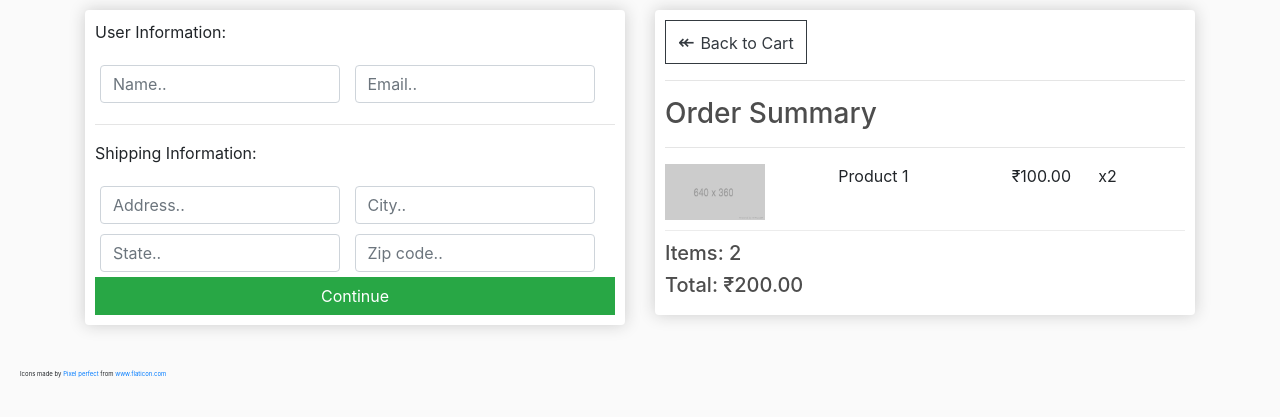
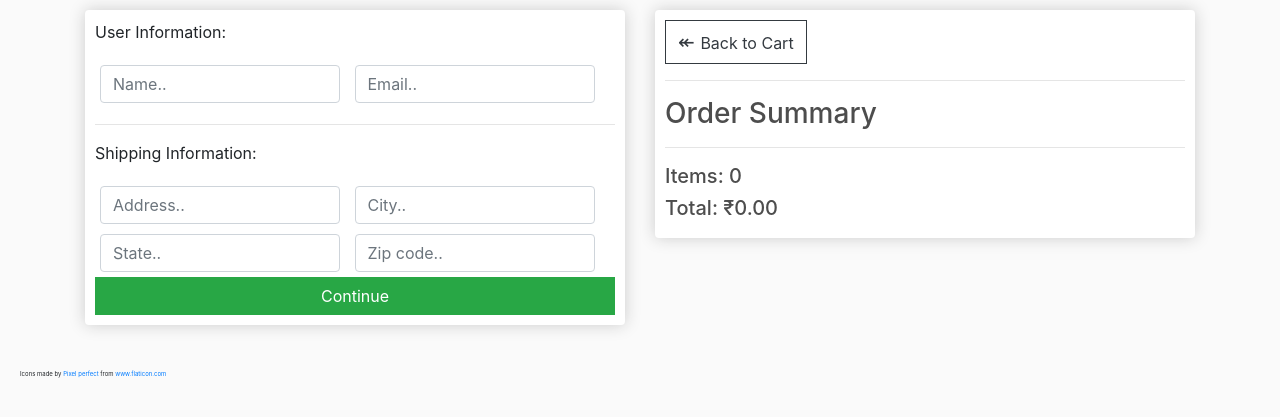
Before and after one commit to HariprasadPoojary/django-ecommerce-site, a Django app: page /checkout/ in a window 1280 px wide. Shown: the part 57-474 px from the top of the page. Run offline with Django 3.2, Linux system fonts and the light colour scheme; some libraries are stand-ins or nearby versions.

Commit message:
Dynamic rendering on Checkout page

```diff
--- a/store/templates/store/checkout.html
+++ b/store/templates/store/checkout.html
@@ -92,19 +92,32 @@
 			<hr />
 			<h3>Order Summary</h3>
 			<hr />
+			{% for item in items %}
 			<div class="cart-row">
 				<div style="flex: 2">
+					{% if item.product.imageURL %}
 					<img
+						src="{{item.product.imageURL}}"
 						class="row-image"
+						alt="cart-product-image"
+					/>
+					{% else %}
+					<img
 						src="{% static 'images/placeholder.png' %}"
+						class="row-image"
+						alt="cart-product-image"
 					/>
+					{% endif %}
 				</div>
-				<div style="flex: 2"><p>Product 1</p></div>
-				<div style="flex: 1"><p>₹100.00</p></div>
-				<div style="flex: 1"><p>x2</p></div>
+				<div style="flex: 2"><p>{{item.product.name}}</p></div>
+				<div style="flex: 1">
+					<p>₹{{item.product.price|floatformat:2}}</p>
+				</div>
+				<div style="flex: 1"><p>x{{item.quantity}}</p></div>
 			</div>
-			<h5>Items: 2</h5>
-			<h5>Total: ₹200.00</h5>
+			{% endfor %}
+			<h5>Items: {{order.get_total_cart_items}}</h5>
+			<h5>Total: ₹{{order.get_total_cart_price|floatformat:2}}</h5>
 		</div>
 	</div>
 </div>
--- a/store/views.py
+++ b/store/views.py
@@ -33,4 +33,22 @@ def cart_page(request):
 
 
 def checkout_page(request):
-    return render(request, "store/checkout.html")
+    # Get Customer Info from logged in User
+    if request.user.is_authenticated:
+        customer = request.user.customer
+        order, created = Order.objects.get_or_create(customer=customer, completed=False)
+        items = order.orderitem_set.all()
+    else:  # If Users is not logged in
+        # Empty items
+        items = []
+        # Empty order dict
+        order = {
+            "get_total_cart_price": 0,
+            "get_total_cart_items": 0,
+        }
+
+    context = {
+        "items": items,
+        "order": order,
+    }
+    return render(request, "store/checkout.html", context)
```
Also changed, not shown: store/templates/store/cart.html (+9 -1 lines), db.sqlite3.
